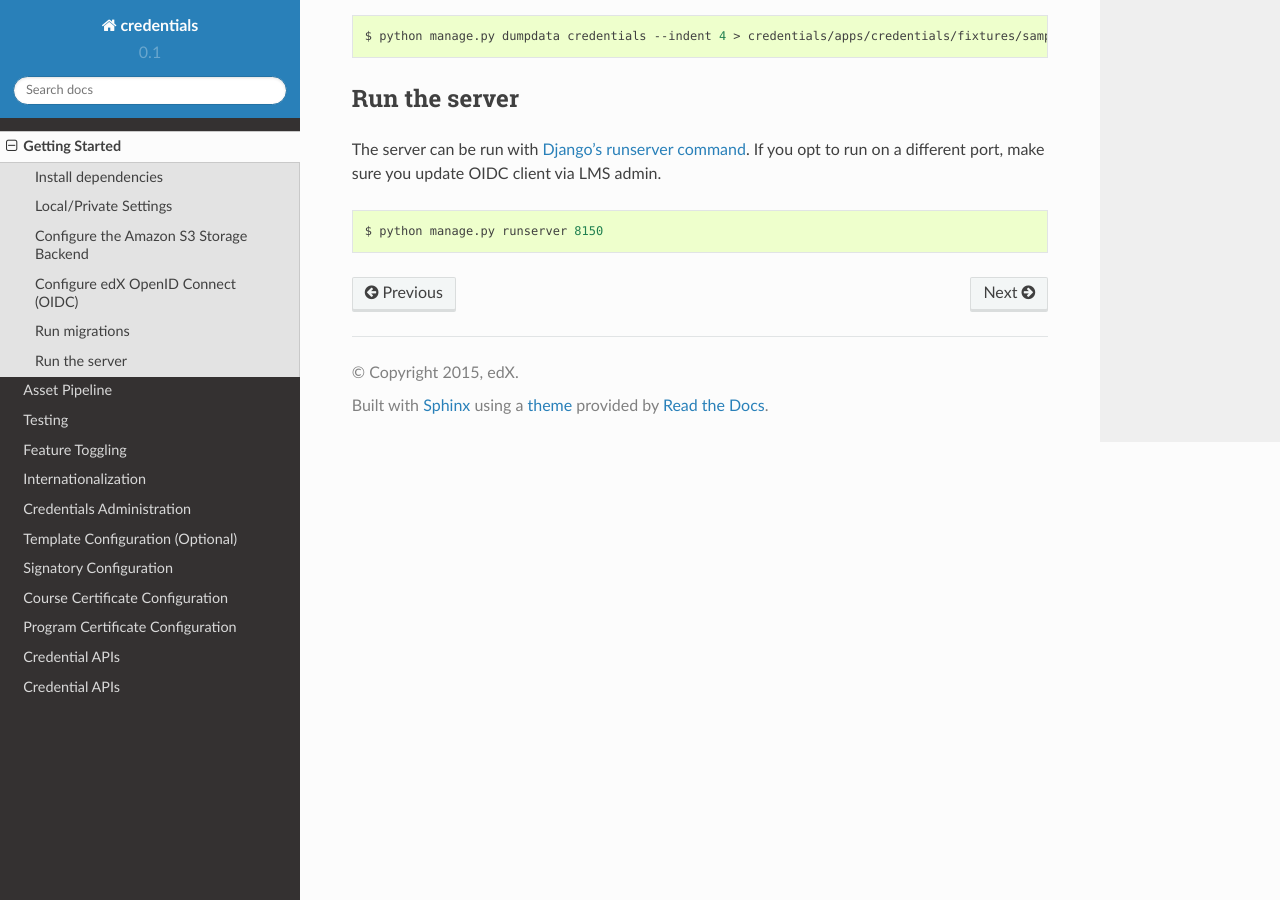
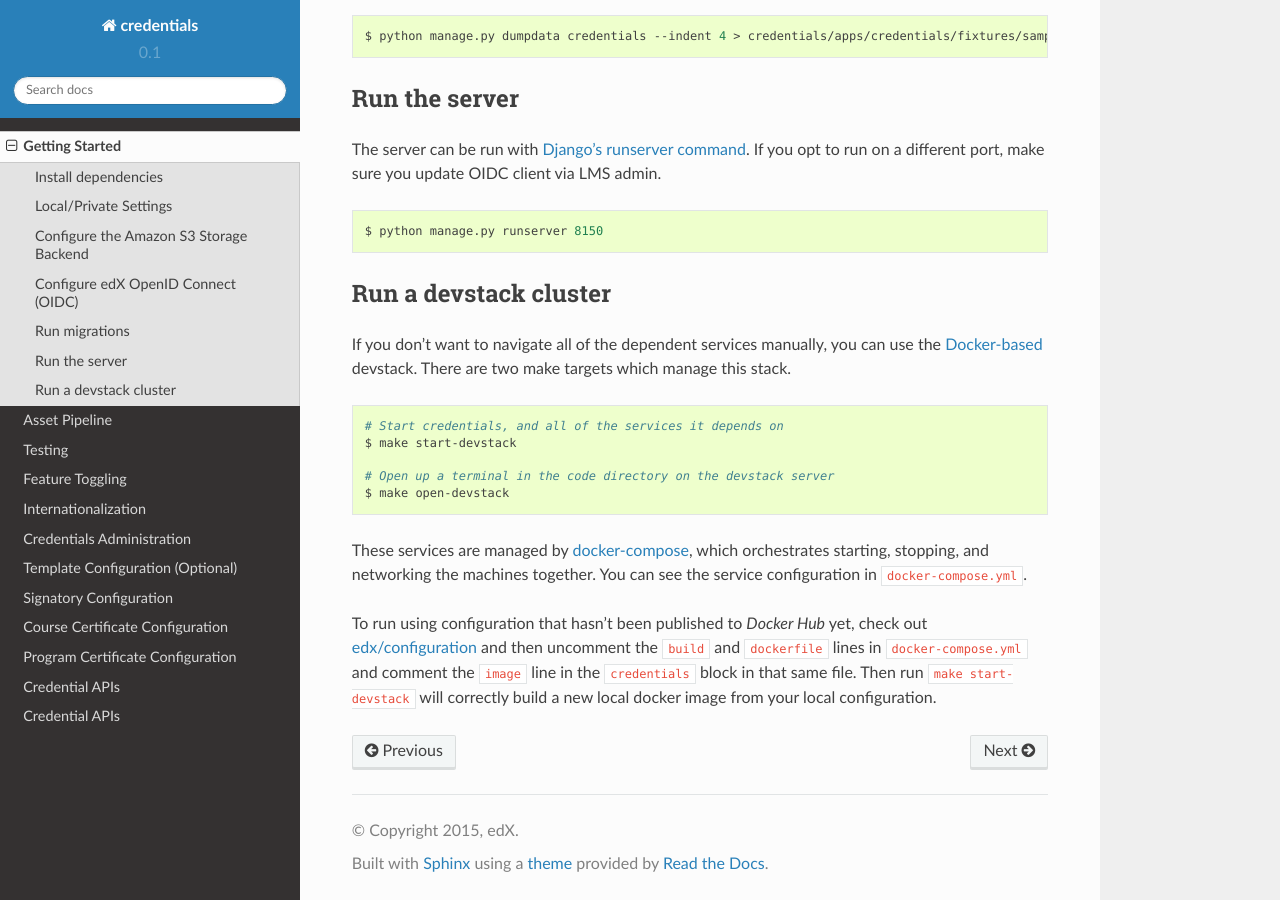
Before and after one commit to openedx/credentials, a Sphinx documentation site: the page built from docs/getting_started.rst, in a window 1280 px wide and 900 px high, scrolled down 2434 px. Built offline with Sphinx 7.4.7 and the Read the Docs theme 2.0.0, drawn with Linux system fonts in a browser that asks for light colours.

Commit message:
Add a section to the documentation about how to run the docker-based devstack service

```diff
--- a/docs/getting_started.rst
+++ b/docs/getting_started.rst
@@ -117,3 +117,34 @@ OIDC client via LMS admin.
     $ python manage.py runserver 8150
 
 .. _Django's runserver command: https://docs.djangoproject.com/en/1.8/ref/django-admin/#runserver-port-or-address-port
+
+
+Run a devstack cluster
+----------------------
+If you don't want to navigate all of the dependent services manually,
+you can use the `Docker-based`_ devstack. There are two make targets
+which manage this stack.
+
+.. code-block:: bash
+
+    # Start credentials, and all of the services it depends on
+    $ make start-devstack
+
+    # Open up a terminal in the code directory on the devstack server
+    $ make open-devstack
+
+These services are managed by `docker-compose`_, which orchestrates starting,
+stopping, and networking the machines together. You can see the service configuration
+in ``docker-compose.yml``.
+
+To run using configuration that hasn't been published to `Docker Hub` yet,
+check out `edx/configuration`_ and then uncomment the ``build`` and ``dockerfile``
+lines in ``docker-compose.yml`` and comment the ``image`` line in the ``credentials``
+block in that same file. Then run ``make start-devstack`` will correctly build
+a new local docker image from your local configuration.
+
+
+.. _docker-based: www.docker.com
+.. _docker-compose: docs.docker.com/compose
+.. _Docker Hub: hub.docker.com
+.. _edx/configuration: github.com/edx/configuration
```
